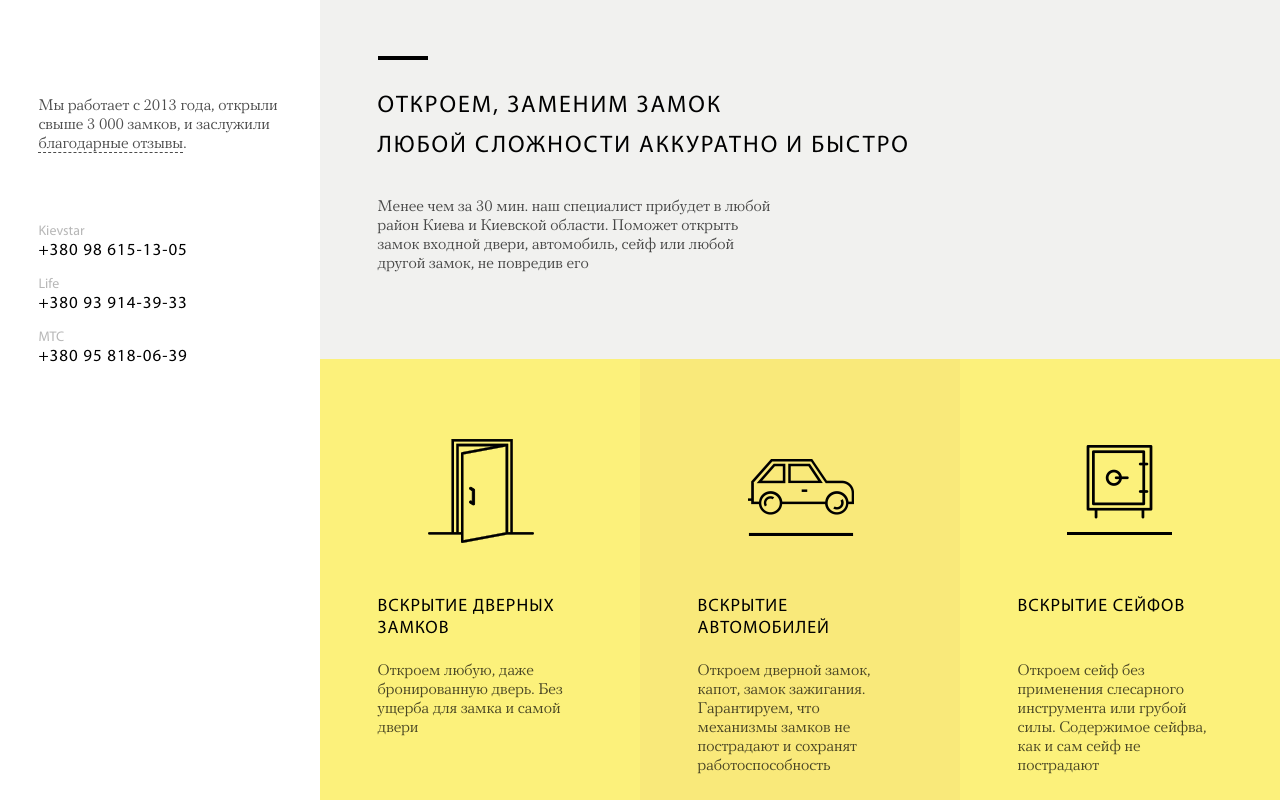
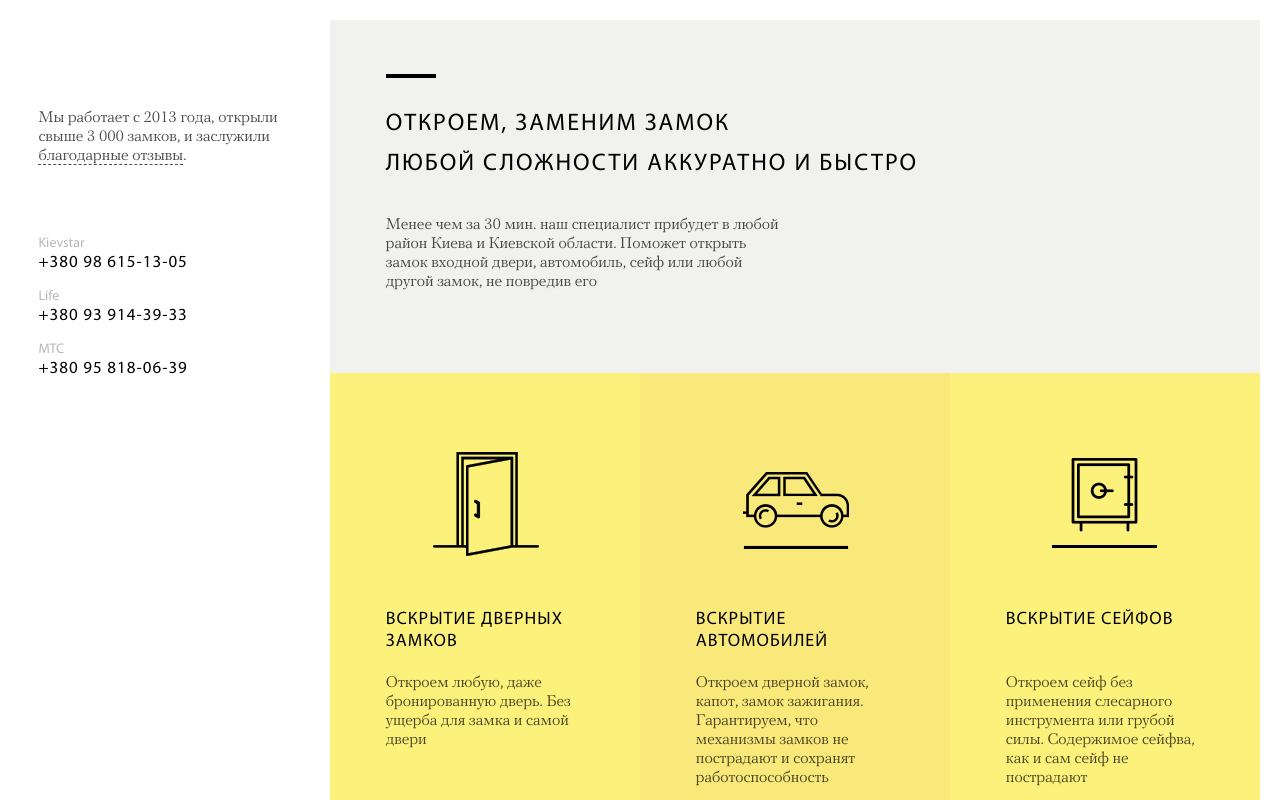
Before and after one commit to gubish/gubish.github.io, a website: page index.html in a window 1280 px wide. Shown: the top 800 px of the page. Drawn offline with Linux system fonts and the light colour scheme.

Commit message:
add padding

```diff
--- a/sass/blocks/b-aside/b-aside__body.sass
+++ b/sass/blocks/b-aside/b-aside__body.sass
@@ -4,5 +4,6 @@
     top: 0
     width: 25%
     max-width: 350px
-    padding: 7% 3%
+    min-width: 250px
+    padding: 8% 3%
     box-sizing: border-box
--- a/sass/common.sass
+++ b/sass/common.sass
@@ -6,6 +6,7 @@
     font-family: "MyriadProRegular", "Myriad Pro", "Helvetica Neue", Helvetica, Arial, sans-serif
     font-size: 16px
     color: #000
+    padding: 20px
 
 body
     background: #fff
```
Also changed, not shown: css/common.css.
